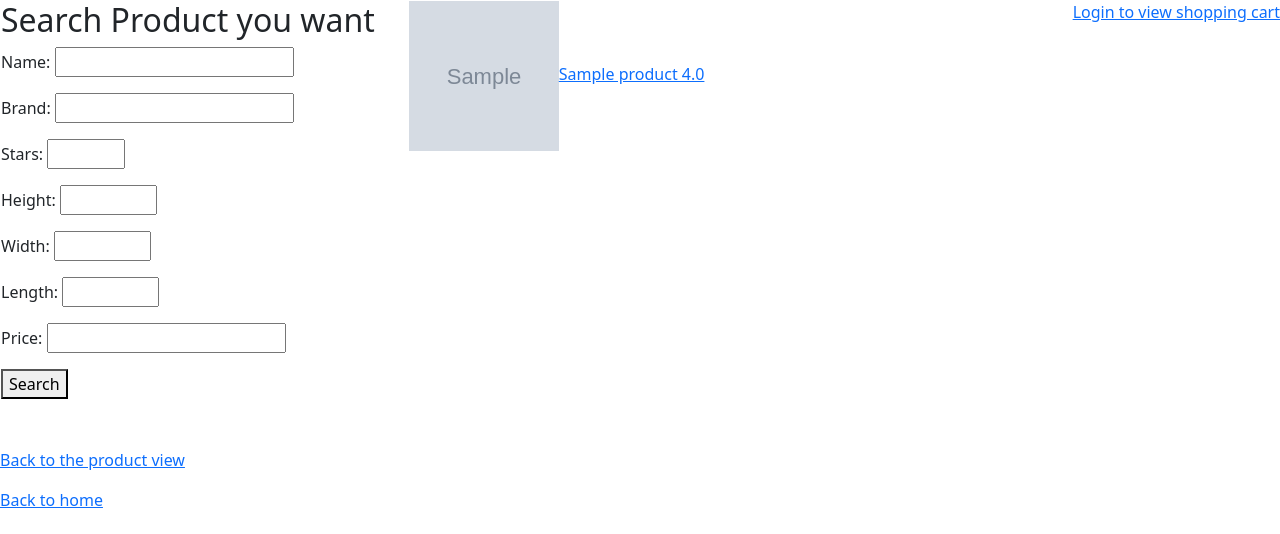
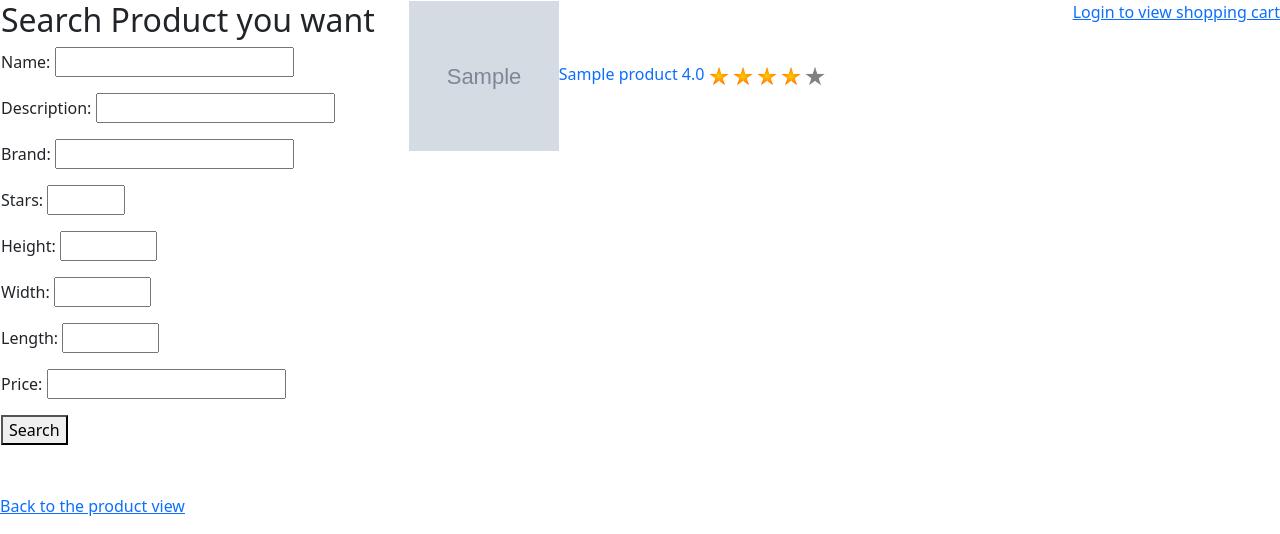
Before and after one commit to dieter4902/WebPyShop, a Django app: page /products/search/ in a window 1280 px wide. Shown: the top 534 px of the page. Run offline with Django 3.2, Linux system fonts and the light colour scheme; tables that the repository leaves empty hold one stand-in row (values such as "Sample post"); grey boxes marked "Sample" are stand-in pictures; some libraries are stand-ins or nearby versions.

Commit message:
visual changes, reverted description removal in product search

```diff
--- a/Product/forms.py
+++ b/Product/forms.py
@@ -20,6 +20,7 @@ class CommentForm(forms.ModelForm):
 
 class SearchForm(forms.ModelForm):
     name = forms.CharField(required=False)
+    description = forms.CharField(required=False)
     brand = forms.CharField(required=False)
     height = forms.IntegerField(required=False, max_value=100, min_value=0)
     width = forms.IntegerField(required=False, max_value=500, min_value=0)
@@ -29,7 +30,7 @@ class SearchForm(forms.ModelForm):
 
     class Meta:
         model = Product
-        fields = ['name', 'brand', 'stars']
+        fields = ['name', 'description', 'brand', 'stars']
 
 # class SearchStarsForm(forms.ModelForm):
 #    stars = forms.IntegerField(required=False, max_value=5, min_value=1)
--- a/Product/templates/product-search.html
+++ b/Product/templates/product-search.html
@@ -23,8 +23,16 @@
                 {% if show_results %}
                     <ul>
                         {% for product in products_found %}
-                            <a href="{% url 'product-detail' product.id %}">
-                                <img src="{{ product.product_picture.url }}" height="150"  alt=""width="150">{{ product.name }} {{ product.stars }}</a>
+                            <a href="{% url 'product-detail' product.id %}" style="text-decoration:none">
+                                <img src="{{ product.product_picture.url }}" height="150" alt=""
+                                     width="150">{{ product.name }} {{ product.stars }}
+                                {% for i in '12345'|make_list %}
+                                    {% if product.stars >= forloop.counter %}
+                                        <img src="{% static 'Products/Star_full.png' %}" height="20" width="20" alt="">
+                                    {% else %}
+                                        <img src="{% static 'Products/Star_empty.png' %}" height="20" width="20" alt="">
+                                    {% endif %}
+                                {% endfor %}</a>
                             <br>
                         {% endfor %}
                     </ul>
--- a/Product/views.py
+++ b/Product/views.py
@@ -70,6 +70,7 @@ def product_search(request):
     products_found = Product.objects.all()
     if request.method == 'POST':
         search_string_name = request.POST['name']
+        search_string_description = request.POST['description']
         search_string_brand = request.POST['brand']
         search_stars = request.POST['stars']
         print(request.POST)
@@ -77,6 +78,11 @@ def product_search(request):
         # bei post auf alle zugreife, volle in array stecken, mit for loop durchgehen und langsam filtern
         if search_string_name:
             products_found = products_found.filter(name__contains=search_string_name)
+            print(type(products_found))
+            print(products_found)
+
+        if search_string_description:
+            products_found = products_found.filter(description__contains=search_string_description)
             print(type(products_found))
             print(products_found)
 
```
Also changed, not shown: Product/templates/product-detail.html (+11 -0 lines), 2 other files.
